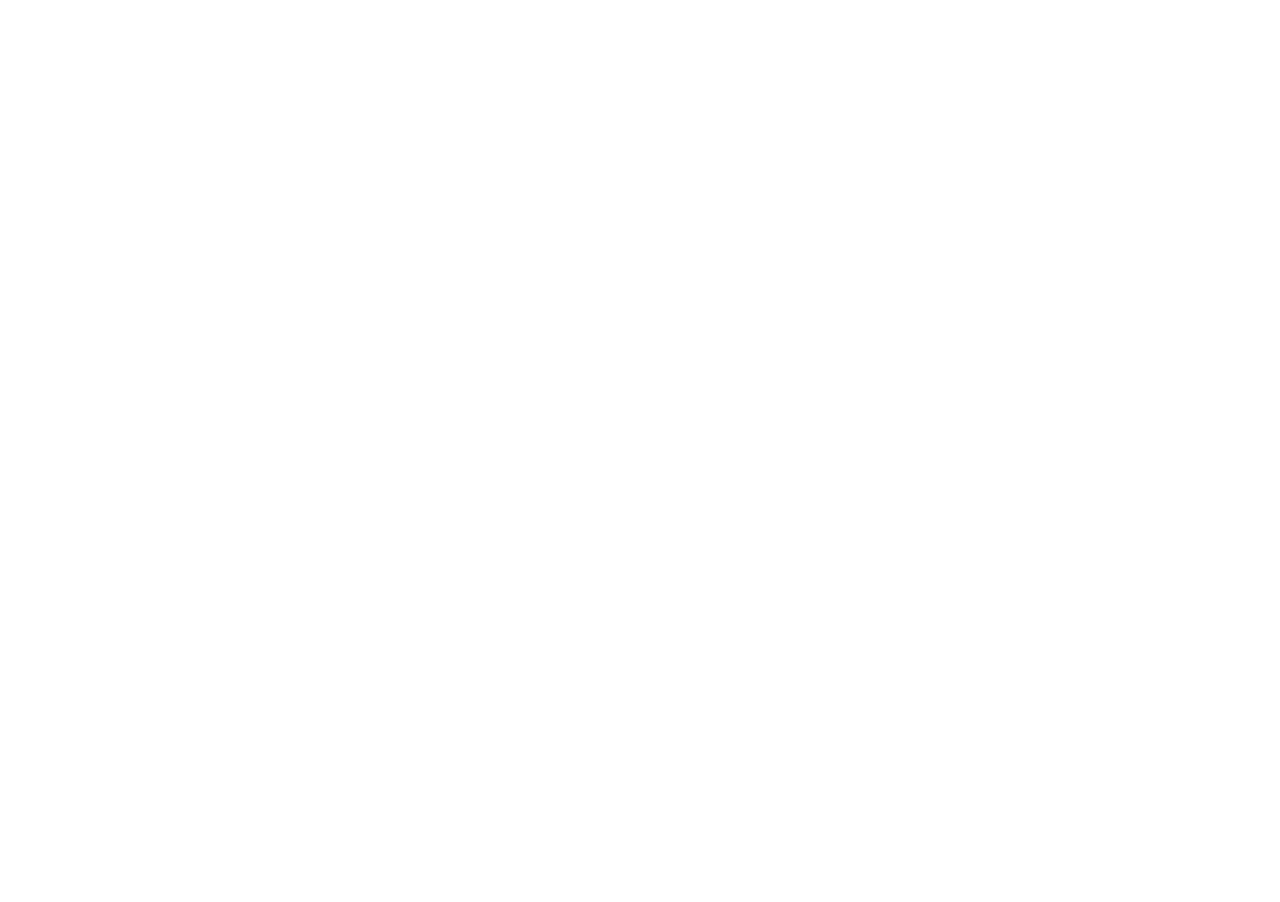
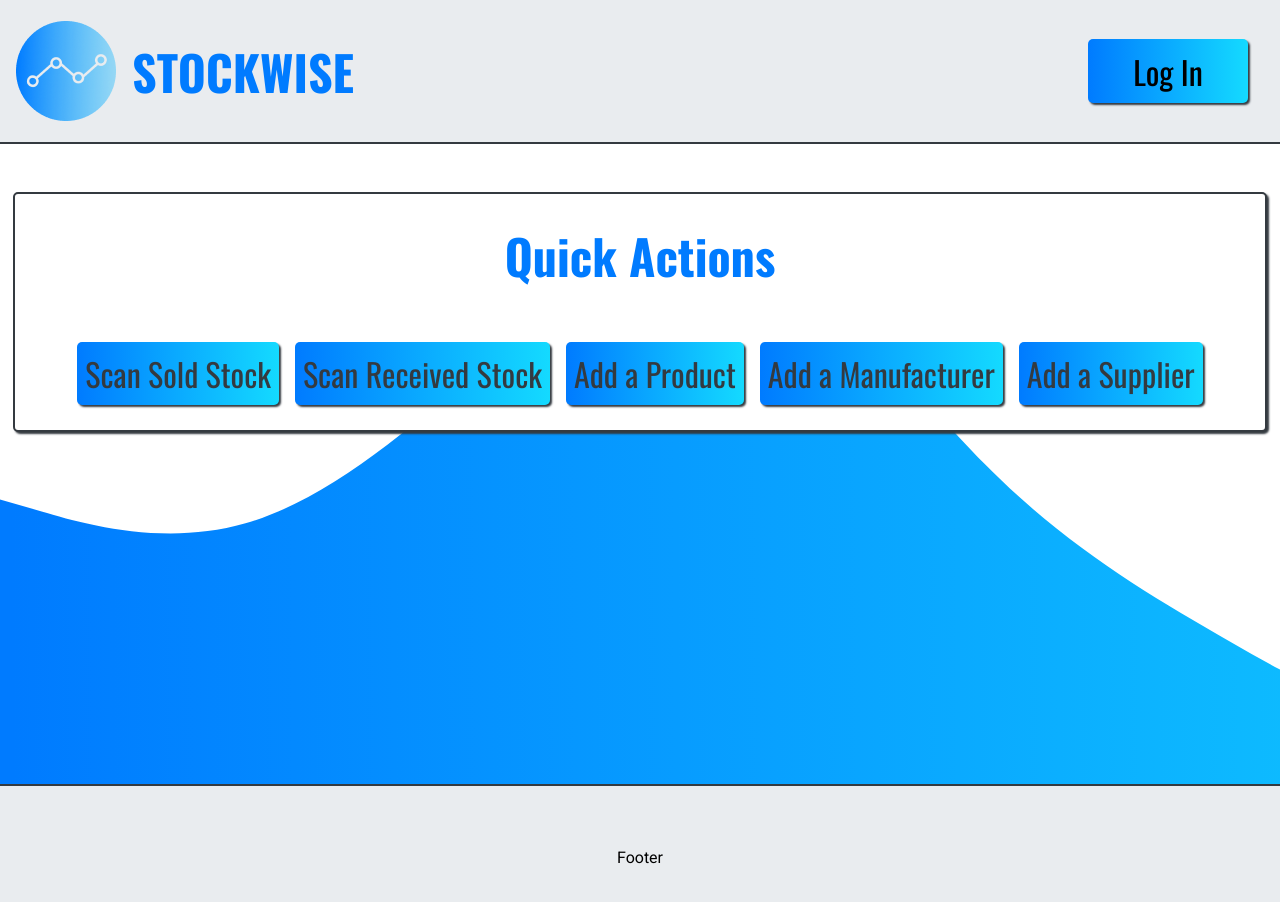
Before and after one commit to simpsonpaisley/inventory-management, a React (Create React App) app in the folder client/: page /dashboard in a window 1280 px wide. Before the commit this address had no page. Shown: the top 902 px of the page. Before the commit the page ends 800 px from the top, so only its background shows below. Built offline with nearby package versions, Linux system fonts and the light colour scheme.

Commit message:
Added Dropdown menu and base dashboard page.

```diff
--- a/client/src/App.css
+++ b/client/src/App.css
@@ -1,6 +1,9 @@
+/** Reusable CSS **/
 * {
 	margin: 0;
 	box-sizing: border-box;
+	text-decoration: none;
+	font-family: 'Roboto', sans-serif;
 }
 
 .header {
@@ -51,6 +54,15 @@
 	transition-timing-function: ease-in;
 }
 
+.logOutButton {
+	background-color: #e9ecef;
+	border: none;
+	color: #007bff;
+	font-family: 'Roboto', sans-serif;
+	font-size: 1rem;
+	cursor: pointer;
+}
+
 .headerProfileDisplay {
 	display: flex;
 	justify-content: center;
@@ -58,6 +70,8 @@
 	gap: 10px;
 	font-family: 'Roboto', sans-serif;
 	color: #343a40;
+	flex-grow: 1;
+	height: 18vh;
 }
 
 .headerProfileDisplay img {
@@ -66,13 +80,34 @@
 	border-radius: 50%;
 }
 
-.logOutButton {
+.profileDropDown {
+	height: 10rem;
 	background-color: #e9ecef;
-	border: none;
-	color: #007bff;
-	font-family: 'Roboto', sans-serif;
-	font-size: 1rem;
+	border: 2px solid #343a40;
+	border-top: none;
+	border-radius: 5px;
+	border-top-left-radius: 0%;
+	border-top-right-radius: 0%;
+	box-shadow: 2px 2px 2px #343a40;
+	display: flex;
+	flex-direction: column;
+	justify-content: space-between;
+	align-items: center;
+	width: 200px;
+	position: absolute;
+}
+
+.profileDropDown div {
+	border-bottom: 2px solid #343a40;
+	padding: 20px;
+	width: 200px;
+	height: 100%;
+	text-align: center;
 	cursor: pointer;
+}
+
+.dropDownPara {
+	text-decoration: none;
 }
 
 .headerAccount {
@@ -175,3 +210,67 @@
 	justify-content: center;
 	border-top: 2px solid #343a40;
 }
+
+/** DASHBOARD CSS **/
+
+.dashboard {
+	min-height: 80vh;
+	height: auto;
+	width: 100%;
+	background-image: url('./images/background.svg');
+	background-size: cover;
+	background-repeat: no-repeat;
+	background-attachment: scroll;
+	padding-bottom: 2rem;
+	display: flex;
+	flex-direction: column;
+	align-items: center;
+	justify-content: flex-start;
+}
+
+.quickActions {
+	min-height: 30vh;
+	width: 98%;
+	display: flex;
+	flex-direction: column;
+	align-items: center;
+	justify-content: space-around;
+	background-color: #ffffff;
+	border: 2px solid #343a40;
+	border-radius: 5px;
+	box-shadow: 2px 2px 2px #343a40;
+	margin-top: 3rem;
+}
+
+.quickActions h2 {
+	font-family: 'Oswald', sans-serif;
+	color: #007bff;
+	font-size: 3rem;
+}
+
+.quickActionsButtonDisplay {
+	width: 90%;
+	display: flex;
+	align-items: center;
+	justify-content: space-between;
+	flex-wrap: wrap;
+}
+
+.quickActionButton {
+	background-image: linear-gradient(to right, #007bff, #14daff);
+	border: none;
+	border-radius: 5px;
+	font-family: 'Oswald', sans-serif;
+	font-size: 2rem;
+	box-shadow: 2px 2px 2px #343a40;
+	transition-duration: 0.5s;
+	transition-timing-function: ease-in;
+	color: #343a40;
+	padding: 0.5rem;
+}
+
+.quickActionButton:hover {
+	box-shadow: none;
+	transition-duration: 0.5s;
+	transition-timing-function: ease-in;
+}
--- a/client/src/App.js
+++ b/client/src/App.js
@@ -1,6 +1,7 @@
 import './App.css';
 import { Routes, Route } from 'react-router-dom';
 import LandingPage from './pages/LandingPage';
+import Dashboard from './pages/Dashboard';
 
 function App() {
 	return (
@@ -10,6 +11,10 @@ function App() {
 					path="/"
 					element={<LandingPage />}
 				/>
+				<Route
+					path="/dashboard"
+					element={<Dashboard />}
+				/>
 			</Routes>
 		</div>
 	);
--- a/client/src/components/HeaderButton.js
+++ b/client/src/components/HeaderButton.js
@@ -1,5 +1,5 @@
 import AuthButton from './AuthButton';
-import LogOut from './LogOut';
+
 import ProfileInfo from './ProfileInfo';
 
 import { useAuth0 } from '@auth0/auth0-react';
@@ -10,7 +10,6 @@ const HeaderButton = () => {
 	return isAuthenticated ? (
 		<div className="headerAccount">
 			<ProfileInfo />
-			<LogOut />
 		</div>
 	) : (
 		<AuthButton />
--- /dev/null
+++ b/client/src/components/ProfileDropDown.js
@@ -0,0 +1,30 @@
+import LogOut from './LogOut';
+import { useAuth0 } from '@auth0/auth0-react';
+import { Link } from 'react-router-dom';
+
+function ProfileDropDown({ openDropDown, showDropDown }) {
+	const { logout } = useAuth0();
+
+	return (
+		<div
+			className="profileDropDown"
+			onMouseLeave={openDropDown}>
+			<Link to="/dashboard">
+				<div
+					className="dropDownSection"
+					href="/dashboard">
+					<p className="dropDownPara">Dashboard</p>
+				</div>
+			</Link>
+			<div
+				className="dropDownSection"
+				onClick={() =>
+					logout({ logoutParams: { returnTo: window.location.origin } })
+				}>
+				<LogOut />
+			</div>
+		</div>
+	);
+}
+
+export default ProfileDropDown;
--- a/client/src/components/ProfileInfo.js
+++ b/client/src/components/ProfileInfo.js
@@ -1,16 +1,32 @@
 import { useAuth0 } from '@auth0/auth0-react';
+import { useState } from 'react';
+import ProfileDropDown from './ProfileDropDown';
 
 function ProfileInfo() {
 	const { user } = useAuth0();
 	const { name, picture } = user;
-	console.log(name);
+	const [showDropDown, setShowDropDown] = useState(false);
+
+	function openDropDown() {
+		setShowDropDown(!showDropDown);
+	}
 
 	return (
-		<div className="headerProfileDisplay">
-			<img
-				src={picture}
-				alt=""></img>
-			<p>{name}</p>
+		<div className="profileDropDownArea">
+			<div
+				className="headerProfileDisplay"
+				onMouseOver={openDropDown}>
+				<img
+					src={picture}
+					alt=""></img>
+				<p>{name}</p>
+			</div>
+			{showDropDown && (
+				<ProfileDropDown
+					showDropDown={setShowDropDown}
+					openDropDown={openDropDown}
+				/>
+			)}
 		</div>
 	);
 }
--- /dev/null
+++ b/client/src/components/QuickActions.js
@@ -0,0 +1,16 @@
+function QuickActions() {
+	return (
+		<div className="quickActions">
+			<h2>Quick Actions</h2>
+			<div className="quickActionsButtonDisplay">
+				<button className="quickActionButton">Scan Sold Stock</button>
+				<button className="quickActionButton">Scan Received Stock</button>
+				<button className="quickActionButton">Add a Product</button>
+				<button className="quickActionButton">Add a Manufacturer</button>
+				<button className="quickActionButton">Add a Supplier</button>
+			</div>
+		</div>
+	);
+}
+
+export default QuickActions;
--- a/client/src/pages/Dashboard.js
+++ b/client/src/pages/Dashboard.js
@@ -1,5 +1,17 @@
+import Footer from '../components/Footer';
+import Header from '../components/Header';
+import QuickActions from '../components/QuickActions';
+
 function Dashboard() {
-	return <div></div>;
+	return (
+		<div>
+			<Header />
+			<div className="dashboard">
+				<QuickActions />
+			</div>
+			<Footer />
+		</div>
+	);
 }
 
 export default Dashboard;
```
